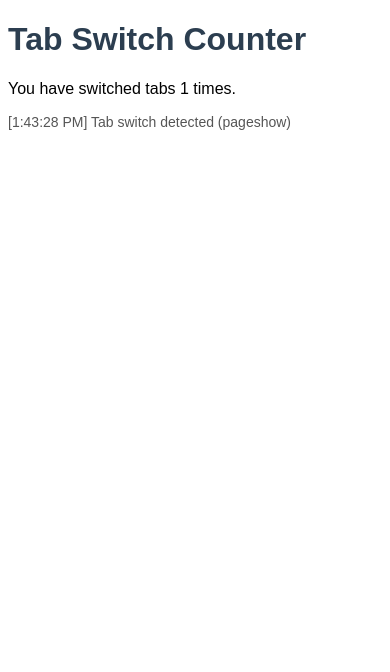
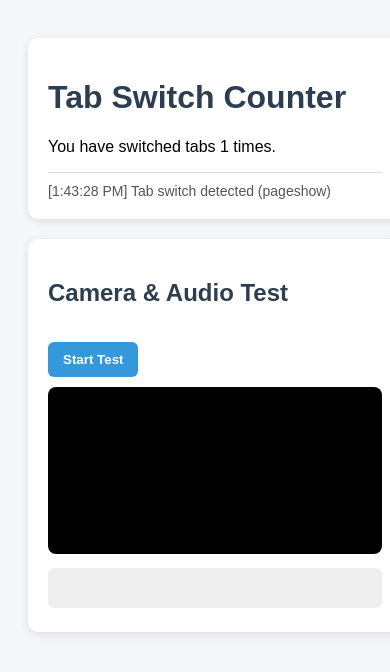
Before and after one commit to udityaprakash/tab-switch-counter, a plain HTML site: page index.html in a window 390 px wide. Drawn offline with Linux system fonts and the light colour scheme.

Commit message:
Enhance layout and add camera/audio test feature

```diff
--- a/index.html
+++ b/index.html
@@ -3,19 +3,100 @@
 <head>
   <meta charset="UTF-8">
   <meta name="viewport" content="width=device-width, initial-scale=1.0">
-  <title>Advanced Tab Switch Counter</title>
+  <title>Advanced Tab Switch Counter + Media Test</title>
   <style>
-    body { font-family: Arial, sans-serif; }
-    h1 { color: #2c3e50; }
-    .log { font-size: 14px; color: #555; margin-top: 15px; }
+    body {
+      font-family: Arial, sans-serif;
+      display: flex;
+      justify-content: space-between;
+      padding: 20px;
+      background: #f4f6f9;
+    }
+
+    .left, .right {
+      width: 48%;
+      background: #fff;
+      padding: 20px;
+      margin: 0px 10px;
+      border-radius: 10px;
+      box-shadow: 0 2px 8px rgba(0,0,0,0.1);
+    }
+    h1, h2 {
+      color: #2c3e50;
+    }
+    .log {
+      font-size: 14px;
+      color: #555;
+      margin-top: 15px;
+      max-height: 200px;
+      overflow-y: auto;
+      border-top: 1px solid #ddd;
+      padding-top: 10px;
+    }
+    video {
+      width: 100%;
+      border-radius: 8px;
+      margin-top: 10px;
+      background: #000;
+    }
+    canvas {
+      width: 100%;
+      height: 40px;
+      background: #eee;
+      border-radius: 6px;
+      margin-top: 10px;
+    }
+    button {
+      margin-top: 15px;
+      padding: 10px 15px;
+      border: none;
+      background: #3498db;
+      color: #fff;
+      font-weight: bold;
+      border-radius: 6px;
+      cursor: pointer;
+    }
+    button:hover {
+      background: #2980b9;
+    }
+
+    /* 📱 Mobile View */
+    @media (max-width: 500px) {
+      body {
+        flex-direction: column; /* stack items */
+      }
+      .left, .right {
+        width: 100%; /* take full width */
+        margin: 10px 0;
+      }
+      .left {
+        order: 1; /* top */
+      }
+      .right {
+        order: 2; /* bottom */
+      }
+    }
   </style>
 </head>
 <body>
-  <h1>Tab Switch Counter</h1>
-  <p>You have switched tabs <span id="tabSwitchCount">0</span> times.</p>
-  <div class="log" id="log"></div>
+  <!-- Left Section -->
+  <div class="left">
+    <h1>Tab Switch Counter</h1>
+    <p>You have switched tabs <span id="tabSwitchCount">0</span> times.</p>
+    <div class="log" id="log"></div>
+  </div>
+
+  <!-- Right Section -->
+  <div class="right">
+    <h2>Camera & Audio Test</h2>
+    <button id="startTest">Start Test</button>
+    <video id="video" autoplay muted playsinline></video>
+    <canvas id="audioCanvas"></canvas>
+  </div>
 
   <script>
+
+    // TAB SWITCH COUNTER SECTION
     let tabSwitchCount = 0;
     const counterEl = document.getElementById("tabSwitchCount");
     const logEl = document.getElementById("log");
@@ -24,6 +105,7 @@
       tabSwitchCount++;
       counterEl.innerText = tabSwitchCount;
       logEl.innerHTML += `<div>[${new Date().toLocaleTimeString()}] Tab switch detected (${reason})</div>`;
+      logEl.scrollTop = logEl.scrollHeight;
     }
 
     // 1. Visibility API
@@ -35,31 +117,67 @@
     window.addEventListener("focus", () => increment("window focus"));
     window.addEventListener("blur", () => increment("window blur"));
 
-    // 3. Page show/hide (back-forward cache & reload aware)
+    // 3. Page show/hide
     window.addEventListener("pageshow", () => increment("pageshow"));
     window.addEventListener("pagehide", () => increment("pagehide"));
 
-    // 4. Page Lifecycle API (Chrome-based browsers)
-    document.addEventListener("freeze", () => console.log("Tab frozen"));
+    // 4. Lifecycle API (Chrome)
     document.addEventListener("resume", () => increment("page lifecycle resume"));
 
-    // 5. Animation Frame (detect pause in inactive tab)
+    // 5. requestAnimationFrame detection
     let last = performance.now();
     function rafChecker(now) {
-      if (now - last > 2000) { // long gap means tab was inactive
-        increment("requestAnimationFrame gap");
-      }
+      if (now - last > 2000) increment("requestAnimationFrame gap");
       last = now;
       requestAnimationFrame(rafChecker);
     }
     requestAnimationFrame(rafChecker);
 
-    // 6. Mouse pointer leaves window (hacky detection)
+    // 6. Mouse leaves window
     window.addEventListener("mouseout", e => {
       if (!e.relatedTarget && !e.toElement) {
         increment("mouse left window (possible tab switch)");
       }
     });
+
+    // CAMERA & AUDIO TEST SECTION
+    const startBtn = document.getElementById("startTest");
+    const videoEl = document.getElementById("video");
+    const audioCanvas = document.getElementById("audioCanvas");
+    const ctx = audioCanvas.getContext("2d");
+
+    let audioAnalyser, dataArray;
+
+    startBtn.addEventListener("click", async () => {
+      try {
+        const stream = await navigator.mediaDevices.getUserMedia({ video: true, audio: true });
+        videoEl.srcObject = stream;
+
+        // Setup Audio Analyser
+        const audioCtx = new AudioContext();
+        const source = audioCtx.createMediaStreamSource(stream);
+        audioAnalyser = audioCtx.createAnalyser();
+        audioAnalyser.fftSize = 256;
+        dataArray = new Uint8Array(audioAnalyser.frequencyBinCount);
+        source.connect(audioAnalyser);
+
+        drawAudioLevel();
+      } catch (err) {
+        alert("Error accessing camera/microphone: " + err.message);
+      }
+    });
+
+    function drawAudioLevel() {
+      requestAnimationFrame(drawAudioLevel);
+      if (!audioAnalyser) return;
+
+      audioAnalyser.getByteFrequencyData(dataArray);
+      const volume = dataArray.reduce((a, b) => a + b, 0) / dataArray.length;
+
+      ctx.clearRect(0, 0, audioCanvas.width, audioCanvas.height);
+      ctx.fillStyle = "#3498db";
+      ctx.fillRect(0, 0, (volume / 255) * audioCanvas.width, audioCanvas.height);
+    }
   </script>
 </body>
 </html>
```
